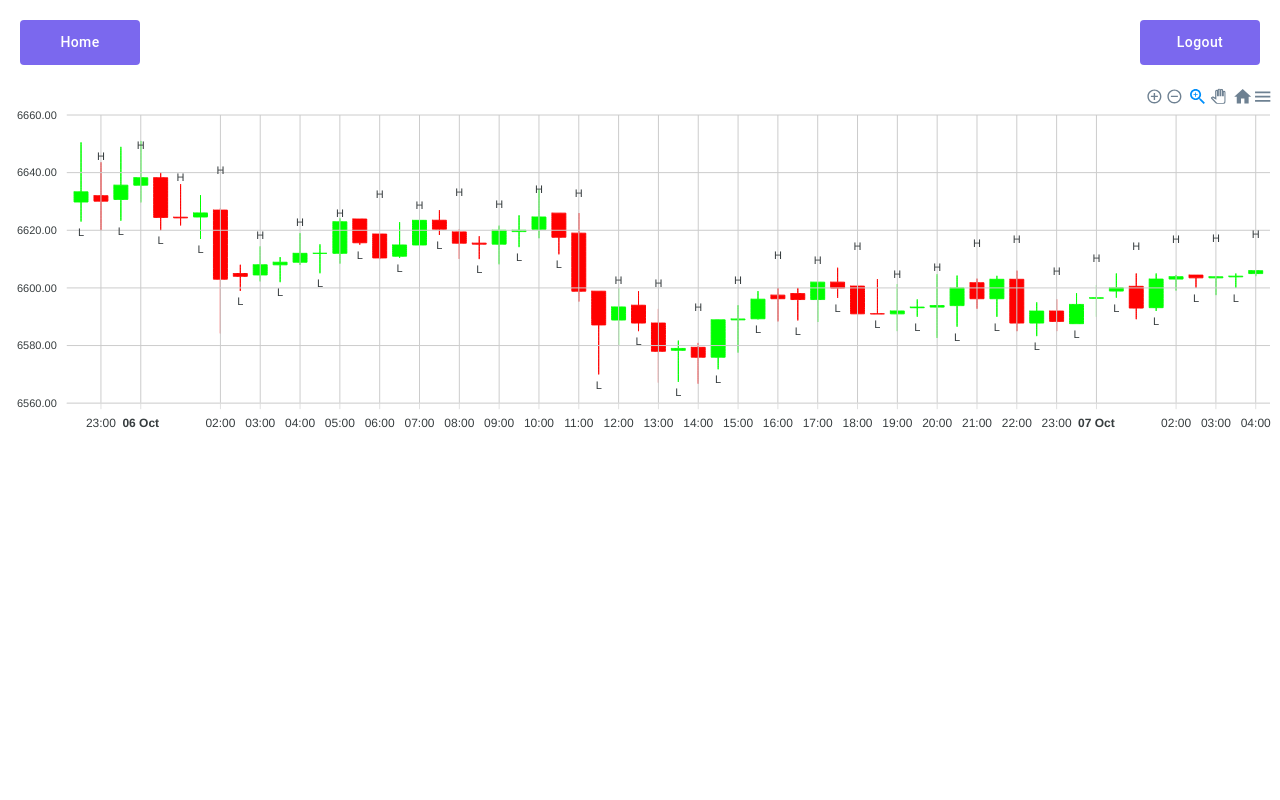
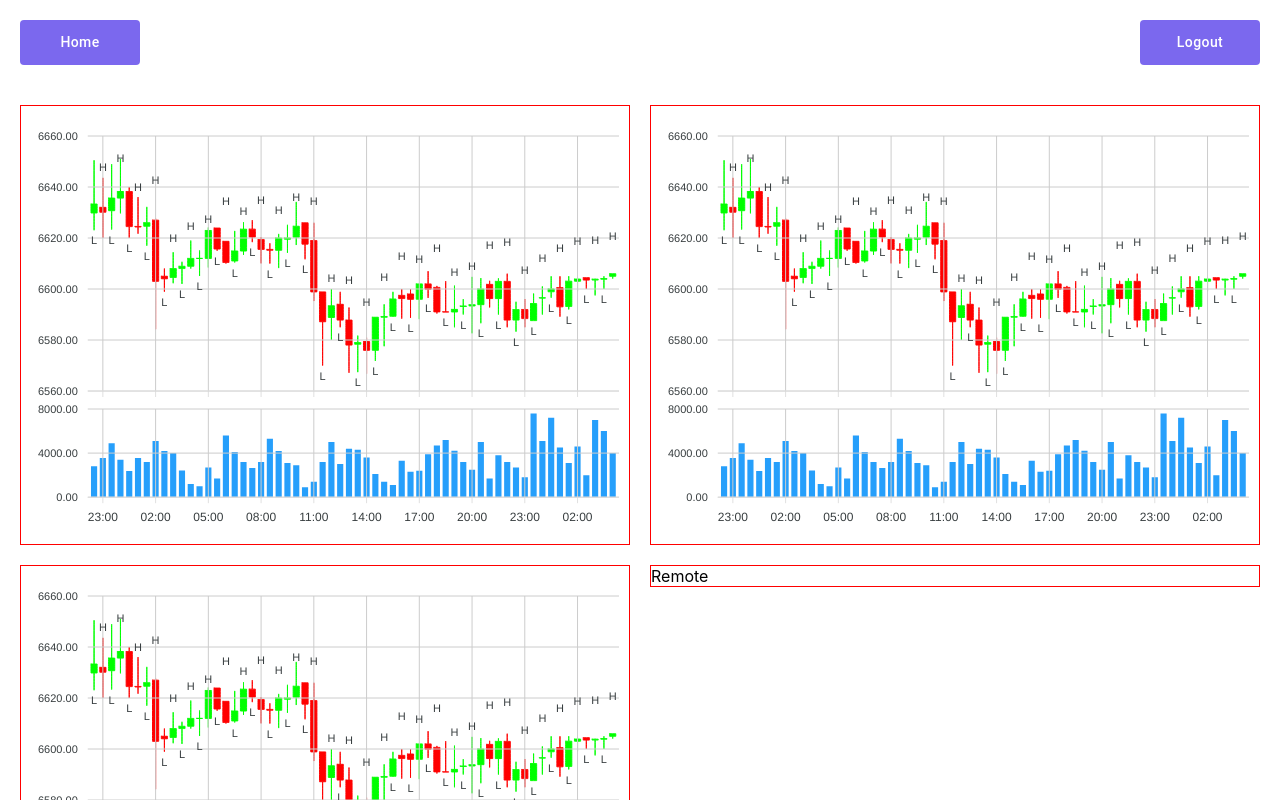
Before and after one commit to rahulpadhi99/stock_analyzer_frontend, a React (Create React App) app: page /display-charts in a window 1280 px wide. Shown: the top 800 px of the page. Built offline with nearby package versions, Linux system fonts and the light colour scheme.

Commit message:
react-apex chart latest changes

```diff
--- /dev/null
+++ b/src/components/DisplayCharts/displayChart.css
@@ -0,0 +1,23 @@
+.display-container {
+  display: flex;
+  gap: 20px;
+  padding: 20px;
+}
+.chart-container-1,
+.chart-container-2 {
+  display: flex;
+  flex-direction: column;
+  gap: 20px;
+  width: 50%;
+  height: 50%;
+}
+
+.apex-volume {
+  margin-top: -42px;
+}
+.chart-1,
+.chart-2,
+.chart-3,
+.chart-4 {
+  border: 1px solid red;
+}
--- a/src/components/DisplayCharts/index.js
+++ b/src/components/DisplayCharts/index.js
@@ -1,11 +1,13 @@
 import { Box } from "@mui/material";
 import React from "react";
+import "./displayChart.css";
 import ReactApexChart from "react-apexcharts";
 
 const CandlestickChart = () => {
   // Sample data for the candlestick chart
   const series = [
     {
+      name: "Candlestick",
       data: [
         {
           x: new Date(1538778600000),
@@ -251,6 +253,254 @@ const CandlestickChart = () => {
     },
   ];
 
+  const series2 = [
+    {
+      name: "Volume",
+      data: [
+        {
+          x: new Date(1538778600000),
+          y: 2800.45,
+        },
+        {
+          x: new Date(1538780400000),
+          y: 3560.7,
+        },
+        {
+          x: new Date(1538782200000),
+          y: 4900.1,
+        },
+        {
+          x: new Date(1538784000000),
+          y: 3400.8,
+        },
+        {
+          x: new Date(1538785800000),
+          y: 2370.8,
+        },
+        {
+          x: new Date(1538787600000),
+          y: 3560.0,
+        },
+        {
+          x: new Date(1538789400000),
+          y: 3190.0,
+        },
+        {
+          x: new Date(1538791200000),
+          y: 5100.1,
+        },
+        {
+          x: new Date(1538793000000),
+          y: 4200.1,
+        },
+        {
+          x: new Date(1538794800000),
+          y: 4010.0,
+        },
+        {
+          x: new Date(1538796600000),
+          y: 2430.9,
+        },
+        {
+          x: new Date(1538798400000),
+          y: 1200.7,
+        },
+        {
+          x: new Date(1538800200000),
+          y: 1000.1,
+        },
+        {
+          x: new Date(1538802000000),
+          y: 2700.79,
+        },
+        {
+          x: new Date(1538803800000),
+          y: 1700.8,
+        },
+        {
+          x: new Date(1538805600000),
+          y: 5600.39,
+        },
+        {
+          x: new Date(1538807400000),
+          y: 4100.9,
+        },
+        {
+          x: new Date(1538809200000),
+          y: 3189.0,
+        },
+        {
+          x: new Date(1538811000000),
+          y: 2640.9,
+        },
+        {
+          x: new Date(1538812800000),
+          y: 3190.8,
+        },
+        {
+          x: new Date(1538814600000),
+          y: 5300.8,
+        },
+        {
+          x: new Date(1538816400000),
+          y: 4200.8,
+        },
+        {
+          x: new Date(1538818200000),
+          y: 3100.7,
+        },
+        {
+          x: new Date(1538820000000),
+          y: 2900.8,
+        },
+        {
+          x: new Date(1538821800000),
+          y: 900.9,
+        },
+        {
+          x: new Date(1538823600000),
+          y: 1400.4,
+        },
+        {
+          x: new Date(1538825400000),
+          y: 3200.0,
+        },
+        {
+          x: new Date(1538827200000),
+          y: 5000.0,
+        },
+        {
+          x: new Date(1538829000000),
+          y: 3000.8,
+        },
+        {
+          x: new Date(1538830800000),
+          y: 4400.8,
+        },
+        {
+          x: new Date(1538832600000),
+          y: 4300.8,
+        },
+        {
+          x: new Date(1538834400000),
+          y: 3600.2,
+        },
+        {
+          x: new Date(1538836200000),
+          y: 2100.9,
+        },
+        {
+          x: new Date(1538838000000),
+          y: 1400.9,
+        },
+        {
+          x: new Date(1538839800000),
+          y: 1100.75,
+        },
+        {
+          x: new Date(1538841600000),
+          y: 3300.6,
+        },
+        {
+          x: new Date(1538843400000),
+          y: 2300.1,
+        },
+        {
+          x: new Date(1538845200000),
+          y: 2400.8,
+        },
+        {
+          x: new Date(1538847000000),
+          y: 3900.5,
+        },
+        {
+          x: new Date(1538848800000),
+          y: 4700.1,
+        },
+        {
+          x: new Date(1538850600000),
+          y: 5190.8,
+        },
+        {
+          x: new Date(1538852400000),
+          y: 4210.7,
+        },
+        {
+          x: new Date(1538854200000),
+          y: 3200.7,
+        },
+        {
+          x: new Date(1538856000000),
+          y: 2500.9,
+        },
+        {
+          x: new Date(1538857800000),
+          y: 5000.9,
+        },
+        {
+          x: new Date(1538859600000),
+          y: 1700.8,
+        },
+        {
+          x: new Date(1538861400000),
+          y: 3800.7,
+        },
+        {
+          x: new Date(1538863200000),
+          y: 3200.6,
+        },
+        {
+          x: new Date(1538865000000),
+          y: 2700.0,
+        },
+        {
+          x: new Date(1538866800000),
+          y: 1800.8,
+        },
+        {
+          x: new Date(1538868600000),
+          y: 7600.8,
+        },
+        {
+          x: new Date(1538870400000),
+          y: 5100.3,
+        },
+        {
+          x: new Date(1538872200000),
+          y: 7200.0,
+        },
+        {
+          x: new Date(1538874000000),
+          y: 4500.0,
+        },
+        {
+          x: new Date(1538875800000),
+          y: 3100.5,
+        },
+        {
+          x: new Date(1538877600000),
+          y: 4600.3,
+        },
+        {
+          x: new Date(1538879400000),
+          y: 2000.1,
+        },
+        {
+          x: new Date(1538881200000),
+          y: 7000.24,
+        },
+        {
+          x: new Date(1538883000000),
+          y: 6000.08,
+        },
+        {
+          x: new Date(1538884800000),
+          y: 4000.45,
+        },
+      ],
+    },
+  ];
+
   // Create annotations for "H" and "L" labels
   const annotations = series[0].data.map((dataPoint, index) => ({
     x: dataPoint.x.getTime(),
@@ -268,11 +518,19 @@ const CandlestickChart = () => {
   const options = {
     chart: {
       type: "candlestick",
-      height: 350,
+      toolbar: {
+        show: false, // Hide the download option and auto-select zoom
+      },
     },
     xaxis: {
       type: "datetime",
+      labels: {
+        show: false, // Hide the x-axis labels
+      },
     },
+    // yaxis: {
+    //   opposite: true,
+    // },
     annotations: {
       points: annotations, // Add the annotations here
     },
@@ -296,19 +554,91 @@ const CandlestickChart = () => {
           show: true,
         },
       },
+      borderColor: "#cccccc",
+    },
+  };
 
+  const volumeOptions = {
+    chart: {
+      type: "bar",
+      toolbar: {
+        show: false, // Hide the download option and auto-select zoom
+      },
+    },
+    xaxis: {
+      type: "datetime",
+    },
+    dataLabels: {
+      enabled: false, // Hide data labels for the volume chart
+    },
+    grid: {
+      position: "front",
+      yaxis: {
+        lines: {
+          show: true,
+        },
+      },
+      xaxis: {
+        lines: {
+          show: true,
+        },
+      },
       borderColor: "#cccccc",
     },
   };
 
   return (
-    <div>
-      <ReactApexChart
-        options={options}
-        series={series}
-        type="candlestick"
-        height={350}
-      />
+    <div className="display-container">
+      <div className="chart-container-1">
+        <div className="chart-1">
+          <ReactApexChart
+            options={options}
+            series={series}
+            type="candlestick"
+            height={300}
+          />
+          <ReactApexChart
+            options={volumeOptions}
+            series={series2}
+            type="bar"
+            height={150}
+            className="apex-volume"
+          />
+        </div>
+        <div className="chart-2">
+          <ReactApexChart
+            options={options}
+            series={series}
+            type="candlestick"
+            height={300}
+          />
+          <ReactApexChart
+            options={volumeOptions}
+            series={series2}
+            type="bar"
+            height={150}
+            className="apex-volume"
+          />
+        </div>
+      </div>
+      <div className="chart-container-2">
+        <div className="chart-3">
+          <ReactApexChart
+            options={options}
+            series={series}
+            type="candlestick"
+            height={300}
+          />
+          <ReactApexChart
+            options={volumeOptions}
+            series={series2}
+            type="bar"
+            height={150}
+            className="apex-volume"
+          />
+        </div>
+        <div className="chart-4">Remote</div>
+      </div>
     </div>
   );
 };
--- a/src/components/Watchlist/index.js
+++ b/src/components/Watchlist/index.js
@@ -73,7 +73,6 @@ const Watchlist = () => {
     const response = await axios.delete(
       `http://localhost:8000/watchlist?watchlistId=${selectedWatchlist?.value}`
     );
-    console.log(response);
     if (response) {
       setSelectedWatchlist({ label: "", value: "" });
       getAllWatchlist();
@@ -81,7 +80,6 @@ const Watchlist = () => {
   };
 
   const addSymbolHandler = async () => {
-    console.log(selectedSymbol, selectedWatchlist);
     if (selectedSymbol?.length && selectedWatchlist?.value?.length) {
       const response = await axios.post(
         `http://localhost:8000/symbols/add-symbols`,
@@ -103,7 +101,6 @@ const Watchlist = () => {
         );
       }
     } else {
-      console.log("Missing watchlist or symbol");
     }
   };
 
@@ -139,11 +136,8 @@ const Watchlist = () => {
           );
           setChecked([]);
         }
-      } catch (err) {
-        console.log(err);
-      }
+      } catch (err) {}
     }
-    console.log("removed Symbol");
   };
   const displayChartsHandler = () => {
     navigate("/display-charts");
@@ -170,9 +164,7 @@ const Watchlist = () => {
           );
           setChecked([]);
         }
-      } catch (err) {
-        console.log(err);
-      }
+      } catch (err) {}
     }
   };
 
```
Also changed, not shown: src/index.js (+6 -10 lines).
